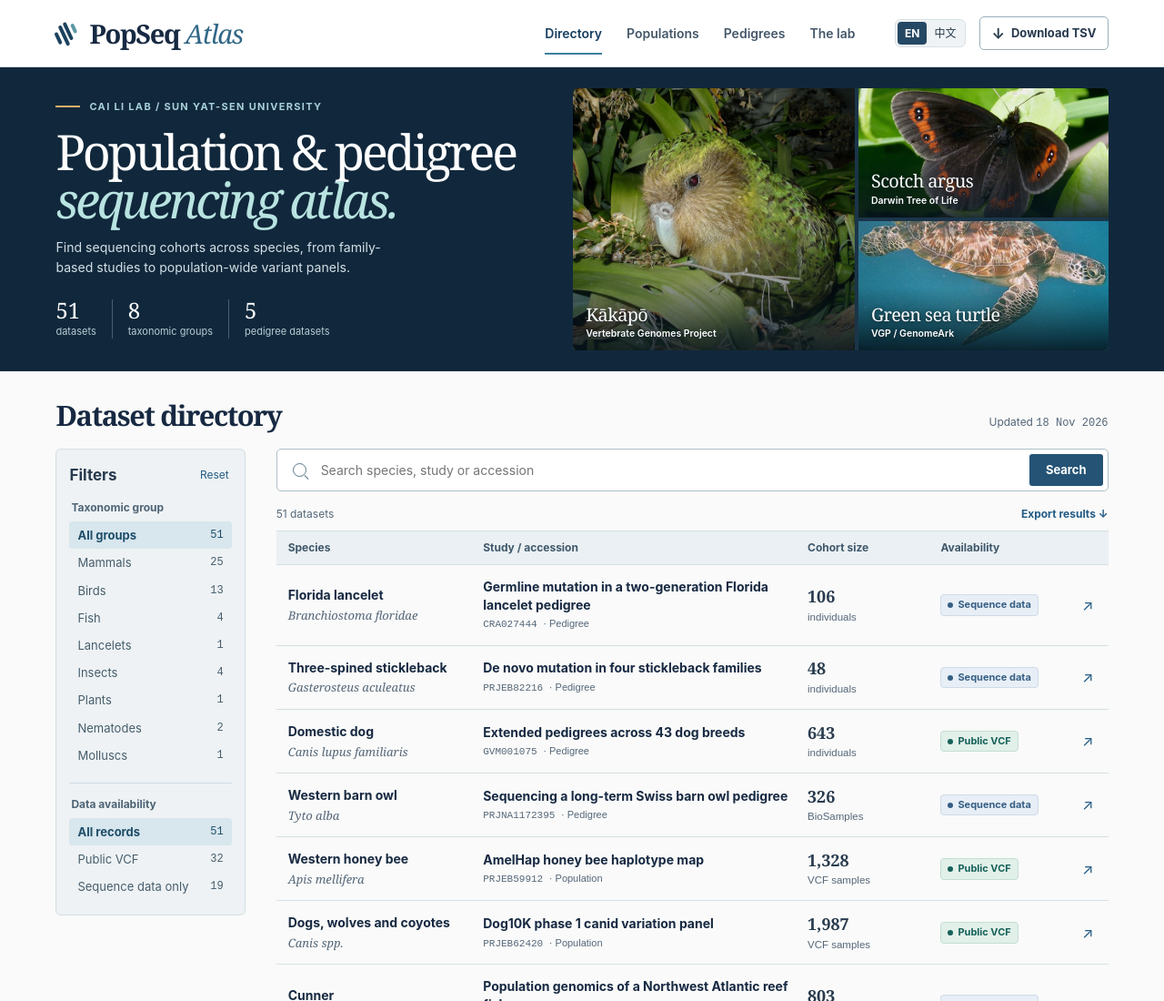
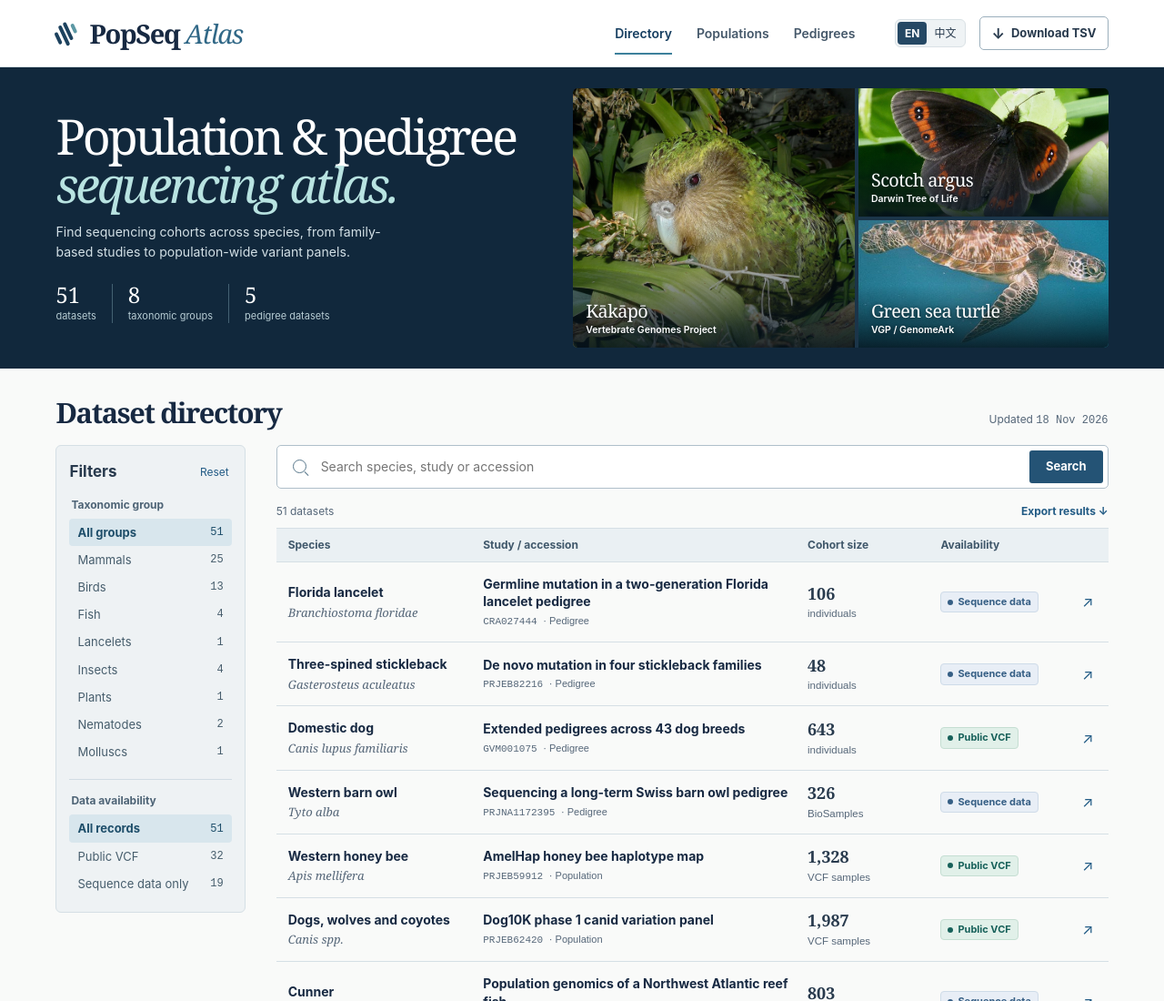
Before and after one commit to xuejinghub/pop-seq-resources, a plain HTML site: page index.html in a window 1280 px wide. Shown: the top 1100 px of the page at 91% size. Drawn offline with Linux system fonts and the light colour scheme.

Commit message:
Update index.html

```diff
--- a/index.html
+++ b/index.html
@@ -4,9 +4,9 @@
 <link rel="alternate" hreflang="zh-CN" href="zh/index.html"><link rel="icon" href="assets/favicon.png">
 <link rel="stylesheet" href="assets/style.css"><script defer src="assets/catalog.js"></script></head><body>
 <a class="skip" href="#main">Skip to content</a>
-<header><div class="frame top"><a class="brand" href="index.html"><span class="brand-mark" aria-hidden="true"><b></b><b></b><b></b><b></b></span><span>PopSeq <em>Atlas</em></span></a><nav aria-label="Main navigation"><a href="index.html" aria-current="page">Directory</a><a href="population.html">Populations</a><a href="pedigree.html">Pedigrees</a><a href="lab.html">The lab</a></nav><div class="utilities"><div class="languages" role="group" aria-label="Language"><span aria-current="true" lang="en">EN</span><a class="lang-link" href="zh/index.html" hreflang="zh-CN" lang="zh-CN" aria-label="Switch to Chinese">中文</a></div><a class="download" href="data/catalog.tsv" download><span aria-hidden="true">↓</span> Download TSV</a></div></div></header>
+<header><div class="frame top"><a class="brand" href="index.html"><span class="brand-mark" aria-hidden="true"><b></b><b></b><b></b><b></b></span><span>PopSeq <em>Atlas</em></span></a><nav aria-label="Main navigation"><a href="index.html" aria-current="page">Directory</a><a href="population.html">Populations</a><a href="pedigree.html">Pedigrees</a></nav><div class="utilities"><div class="languages" role="group" aria-label="Language"><span aria-current="true" lang="en">EN</span><a class="lang-link" href="zh/index.html" hreflang="zh-CN" lang="zh-CN" aria-label="Switch to Chinese">中文</a></div><a class="download" href="data/catalog.tsv" download><span aria-hidden="true">↓</span> Download TSV</a></div></div></header>
 <main id="main"><section class="hero"><div class="frame hero-grid"><div class="hero-copy">
-<p class="labline">Cai Li Lab / Sun Yat-sen University</p>
+<!-- <p class="labline">Cai Li Lab / Sun Yat-sen University</p> -->
 <h1>Population &amp; pedigree<br><em>sequencing atlas.</em></h1>
 <p class="intro">Find sequencing cohorts across species, from family-based studies to population-wide variant panels.</p>
 <dl class="stats"><div><dt>datasets</dt><dd>51</dd></div><div><dt>taxonomic groups</dt><dd>8</dd></div><div><dt>pedigree datasets</dt><dd>5</dd></div></dl></div><div class="mosaic" data-count="3"><a class="specimen" href="credits.html#kakapo" aria-label="Kākāpō · Vertebrate Genomes Project">
```
